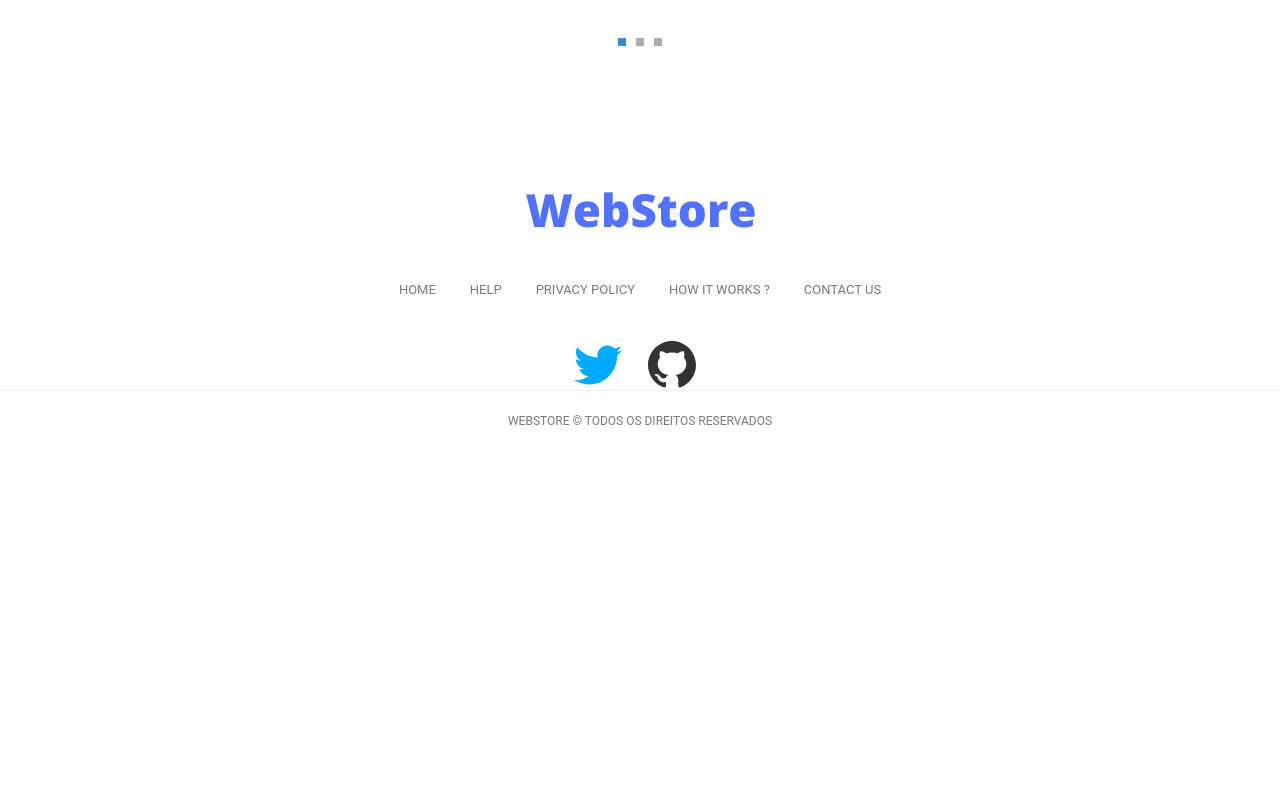
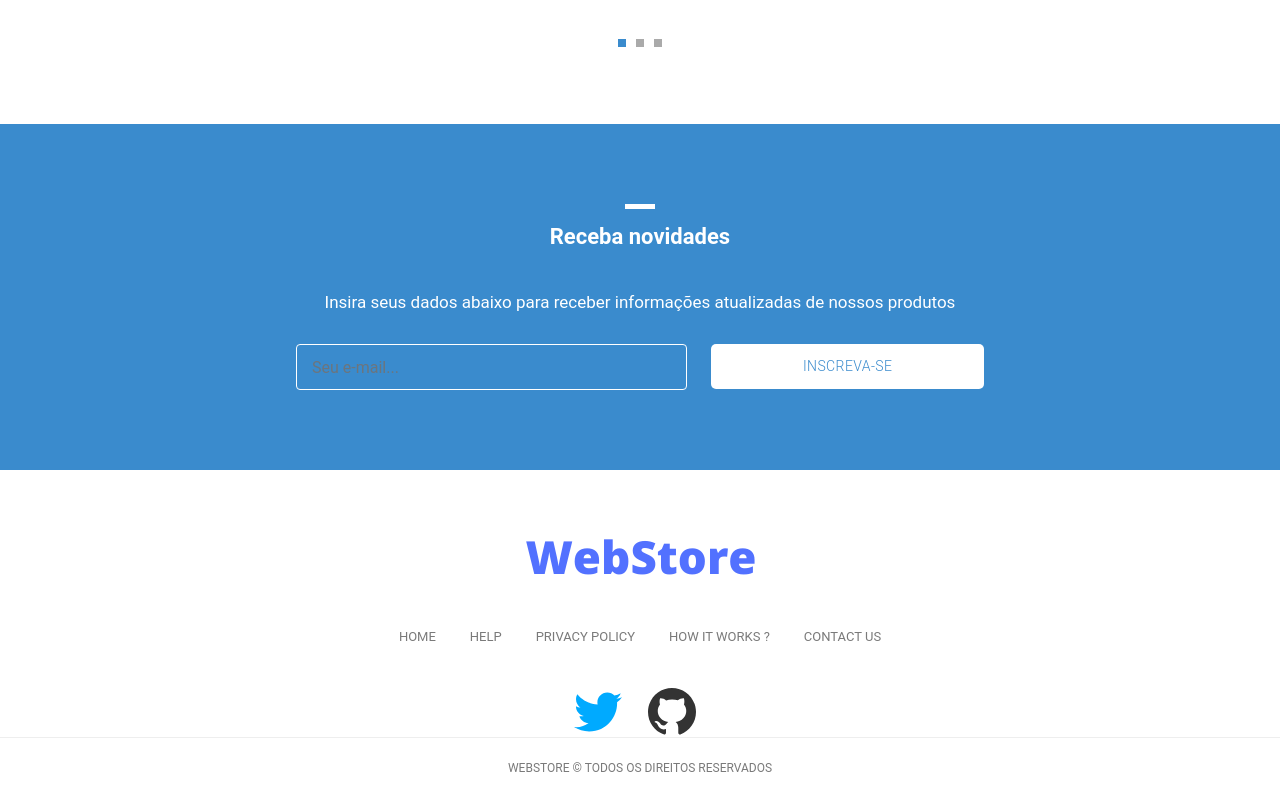
Before and after one commit to ThanksUniverse/jQuery, a plain HTML site: page index.html in a window 1280 px wide. Shown: the part 1330-2128 px from the top of the page. Before the commit the page ends 1781 px from the top, so only its background shows below. Drawn offline with Linux system fonts and the light colour scheme.

Commit message:
Animations

```diff
--- a/css/style.css
+++ b/css/style.css
@@ -75,7 +75,7 @@ a {
 	z-index: 999;
 	position: absolute;
 	left: 50%;
-	top: 105px;
+	top: 128px;
 	transform: translateX(-50%);
 }
 .navbar-dark .navbar-nav .nav-item {
@@ -735,3 +735,11 @@ a {
 	filter: brightness(110%);
 	transform: translateY(-1px);
 }
+
+::placeholder {
+	color: #fff;
+}
+
+#email {
+	position: relative;
+}
--- a/index.html
+++ b/index.html
@@ -17,7 +17,7 @@
 
    <!--Header-->
    <header>
-      <nav class="navbar navbar-expand-lg navbar-dark static-top">
+      <nav class="navbar navbar-expand-lg navbar-dark bg-dark static-top">
          <div class="container">
             <a class="navbar-brand" href="#"><img src="assets/images/header-logo.png" alt=""></a>
             <button class="navbar-toggler" type="button" data-toggle="collapse" data-target="#navbarResponsive"
@@ -160,6 +160,41 @@
 
 
 
+   <div class="subscribe-form">
+      <div class="container">
+         <div class="row">
+            <div class="col-md-12">
+               <div class="section-heading">
+                  <div class="line-dec"></div>
+                  <h1>Receba novidades</h1>
+               </div>
+            </div>
+            <div class="col-md-8 offset-md-2">
+               <div class="main-content">
+                  <p>Insira seus dados abaixo para receber informações atualizadas de nossos produtos</p>
+                  <div class="container">
+                     <form id="subscribe" class="form" action="" method="get">
+                        <div class="row">
+                           <div class="col-md-7">
+                              <fieldset>
+                                 <input name="email" type="text" class="form-control" id="email" value=""
+                                    placeholder="Seu e-mail...">
+                              </fieldset>
+                           </div>
+                           <div class="col-md-5">
+                              <fieldset>
+                                 <button type="submit" id="form-submit" class="button">Inscreva-se</button>
+                              </fieldset>
+                           </div>
+                        </div>
+                     </form>
+                  </div>
+               </div>
+            </div>
+         </div>
+      </div>
+   </div>
+
    <!--NAV Footer-->
    <footer>
       <div class="footer">
--- a/js/custom.js
+++ b/js/custom.js
@@ -21,7 +21,7 @@ $(document).ready(function () {
 
 	//Stretch-Link -- Torna toda área do link clicável, muito boa classe do Bootstrap
 
-	$(".featured-item h4").append('<span class="badge bg-danger">Novo</span>');
+	$(".featured-item h4").append('<span class="badge bg-danger"> Novo </span>');
 	//Append substitui ou adiciona uma tag nova depois
 	//Prepend substitui ou adiciona uma tag nova antes
 	//After adiciona um texto depois
@@ -78,6 +78,42 @@ $(document).ready(function () {
 			cursor: "pointer",
 		});
 	});
+
+	//* Callbacks
+	/*Ações que começam ao término de outra */
+	let fasttime = 1;
+	$(".featured-item:nth(1)")
+		.hide(fasttime, function () {
+			//* Este é o callback
+			console.log($(this).find("h4").text() + "esgotado");
+		})
+		.show(fasttime, function () {
+			console.log($(this).find(" h4 ").text() + "em estoque");
+		});
+
+	/*
+	 * Animações
+	 */
+
+	let time = 800;
+
+	$("#form-submit").on("click", function (e) {
+		e.preventDefault();
+
+		if ($("#email").val() != "") {
+			$("#email").animate(
+				{
+					top: "-50",
+				},
+				time,
+				function () {
+					console.log($(this).val());
+				}
+			);
+		}
+	});
+	/* let time = 2000;
+	$(".featured-item:nth(0)").hide(time).show(time).fadeOut(time).fadeIn(time).toggle(time); */
 });
 
 /* for (let i = 0; i < titulos.length; i++) {
```
